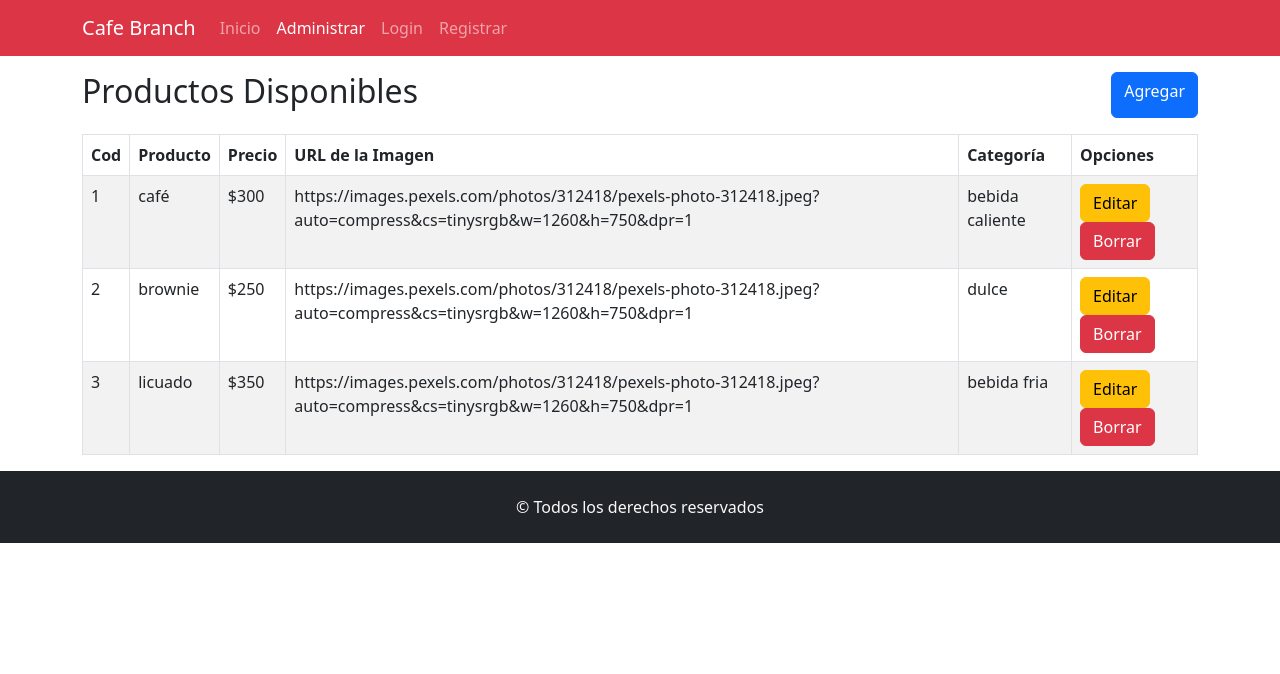
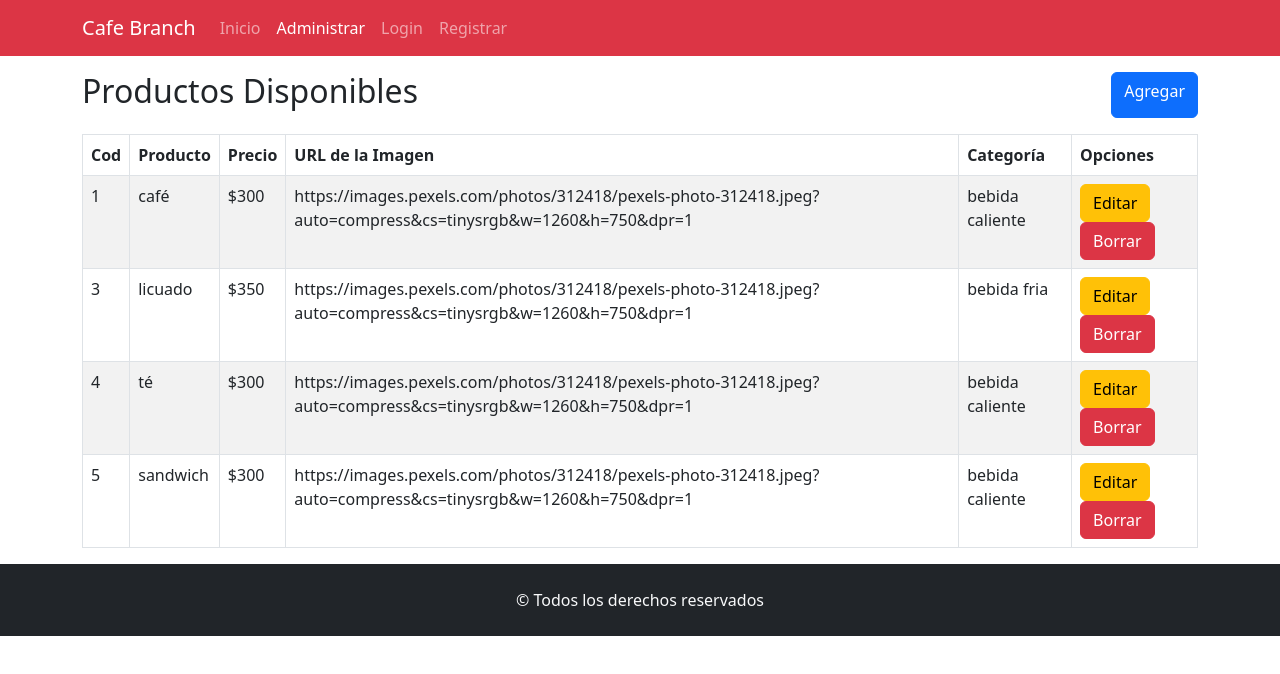
Before and after one commit to nunicho/cafebranch, a React (Create React App) app: page /Administrador in a window 1280 px wide. Shown: the top 674 px of the page. Built offline with nearby package versions, Linux system fonts and the light colour scheme; data requests are answered from the project's data file.

Commit message:
Agregamos código para crear productos.

```diff
--- a/db.json
+++ b/db.json
@@ -1,26 +1,32 @@
 {
-    "productos":[
+  "productos": [
     {
-            "nombreProducto":"café",
+      "nombreProducto": "café",
       "precio": 300,
-            "categoria":"bebida caliente",
+      "categoria": "bebida caliente",
       "imagen": "https://images.pexels.com/photos/312418/pexels-photo-312418.jpeg?auto=compress&cs=tinysrgb&w=1260&h=750&dpr=1",
-            "id":1
+      "id": 1
     },
     {
-            "nombreProducto":"brownie",
-            "precio": 250,
-            "categoria":"dulce",
+      "nombreProducto": "licuado",
+      "precio": 350,
+      "categoria": "bebida fria",
       "imagen": "https://images.pexels.com/photos/312418/pexels-photo-312418.jpeg?auto=compress&cs=tinysrgb&w=1260&h=750&dpr=1",
-            "id":2
+      "id": 3
     },
     {
-            "nombreProducto":"licuado",
-            "precio": 350,
-            "categoria":"bebida fria",
+      "nombreProducto": "té",
+      "precio": 300,
+      "categoria": "bebida caliente",
       "imagen": "https://images.pexels.com/photos/312418/pexels-photo-312418.jpeg?auto=compress&cs=tinysrgb&w=1260&h=750&dpr=1",
-            "id":3
-
+      "id": 4
+    },
+    {
+      "nombreProducto": "sandwich",
+      "precio": 300,
+      "categoria": "bebida caliente",
+      "imagen": "https://images.pexels.com/photos/312418/pexels-photo-312418.jpeg?auto=compress&cs=tinysrgb&w=1260&h=750&dpr=1",
+      "id": 5
     }
   ]
 }
--- a/src/components/helpers/queries.js
+++ b/src/components/helpers/queries.js
@@ -32,28 +32,26 @@ export const creaProductoAPI = async(producto) =>{
             },
             body: JSON.stringify(producto)
         });
-        const listaProductos = await respuesta.json();
-        // console.log(listaProductos)
-        return listaProductos
+        return respuesta;
     }catch(error){
         console.log(error)
     }
 }
 
 
-export const editarProductoAPI = async(producto) =>{
-    try{
-        const respuesta = await fetch (URL, {
-            method: "PUT",
-            headers: {
-                "Content-Type":"application/json"
-            },
-            body: JSON.stringify(producto)
-        });
-        const listaProductos = await respuesta.json();
-        // console.log(listaProductos)
-        return listaProductos
-    }catch(error){
-        console.log(error)
-    }
-}
+// export const editarProductoAPI = async(producto) =>{
+//     try{
+//         const respuesta = await fetch (URL, {
+//             method: "PUT",
+//             headers: {
+//                 "Content-Type":"application/json"
+//             },
+//             body: JSON.stringify(producto)
+//         });
+//         const listaProductos = await respuesta.json();
+//         // console.log(listaProductos)
+//         return listaProductos
+//     }catch(error){
+//         console.log(error)
+//     }
+// }
--- a/src/components/views/Producto/CrearProducto.jsx
+++ b/src/components/views/Producto/CrearProducto.jsx
@@ -3,6 +3,8 @@ import 'bootstrap/dist/css/bootstrap.min.css';
 import Button from 'react-bootstrap/Button';
 import Form from 'react-bootstrap/Form';
 import { useForm } from 'react-hook-form';
+import Swal from 'sweetalert2';
+import { useNavigate} from "react-router-dom"
 
 const CrearProducto = () => {
 
@@ -14,9 +16,25 @@ const {register, handleSubmit, formState:{errors}} = useForm(
     categoría:   ''
   }});
 
+// inicializar la navegación
+const navegacion = useNavigate();
+
 const onSubmit = (datos) =>{
+  // los datos ya están validados
   console.log(datos)
-  console.log('desde nuestra función submit')
+  // enviar los datos a la api
+  crearProductoAPI(datos).then((respuesta)=>{
+    if(respuesta.status === 201){
+      // el producto se creó
+      Swal.fire('Producto creado', 'El producto fue creado correctamente', 'success')
+      reset();
+      navegacion ('/administrador');
+    }else{
+      //mostrar
+      Swal.fire('Producto creado', 'Vuelva a intentar nuevamente', 'error')
+    }
+
+  })
 }
 
 
```
Lines whose indentation alone changed are shown as unchanged.
